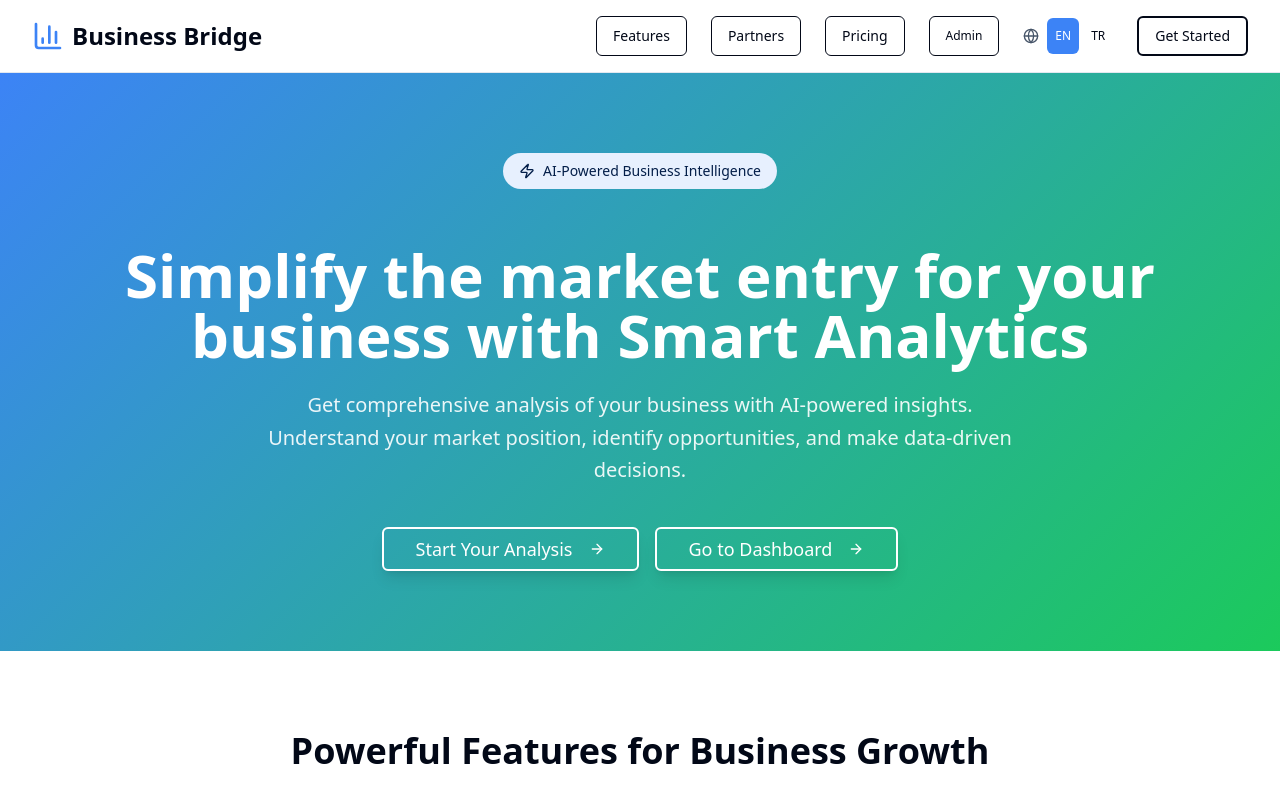
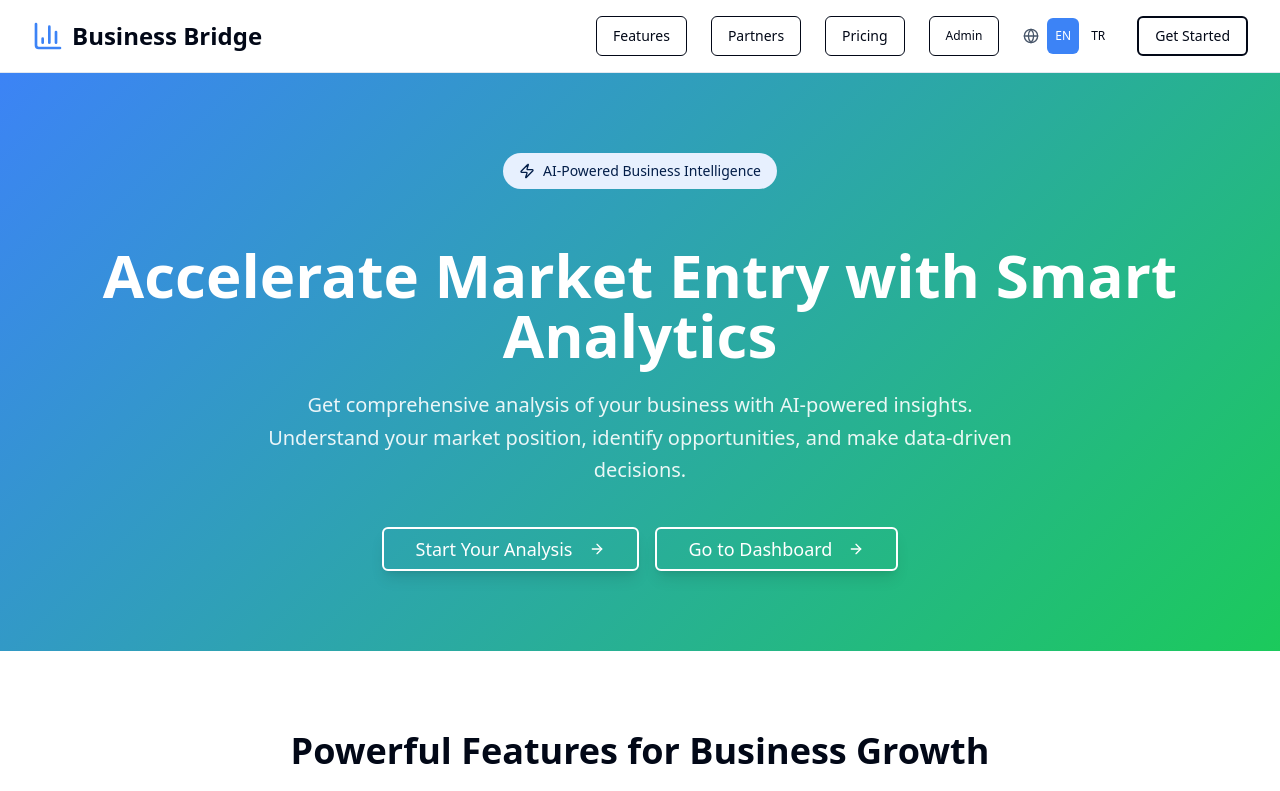
Before and after one commit to muratseyit/rotana, a React (Vite) app: page / in a window 1280 px wide. Shown: the top 791 px of the page. Built offline with nearby package versions, Linux system fonts and the light colour scheme.

Commit message:
Refactor hero section statement

```diff
--- a/src/pages/Index.tsx
+++ b/src/pages/Index.tsx
@@ -71,7 +71,7 @@ const Index = () => {
             </span>
           </div>
           <h1 className="text-5xl md:text-6xl font-bold text-background mb-6 leading-tight">
-            Simplify the market entry for your business with Smart Analytics
+            Accelerate Market Entry with Smart Analytics
           </h1>
           <p className="text-xl text-background/90 mb-10 max-w-3xl mx-auto leading-relaxed">
             {t('hero.description')}
```
